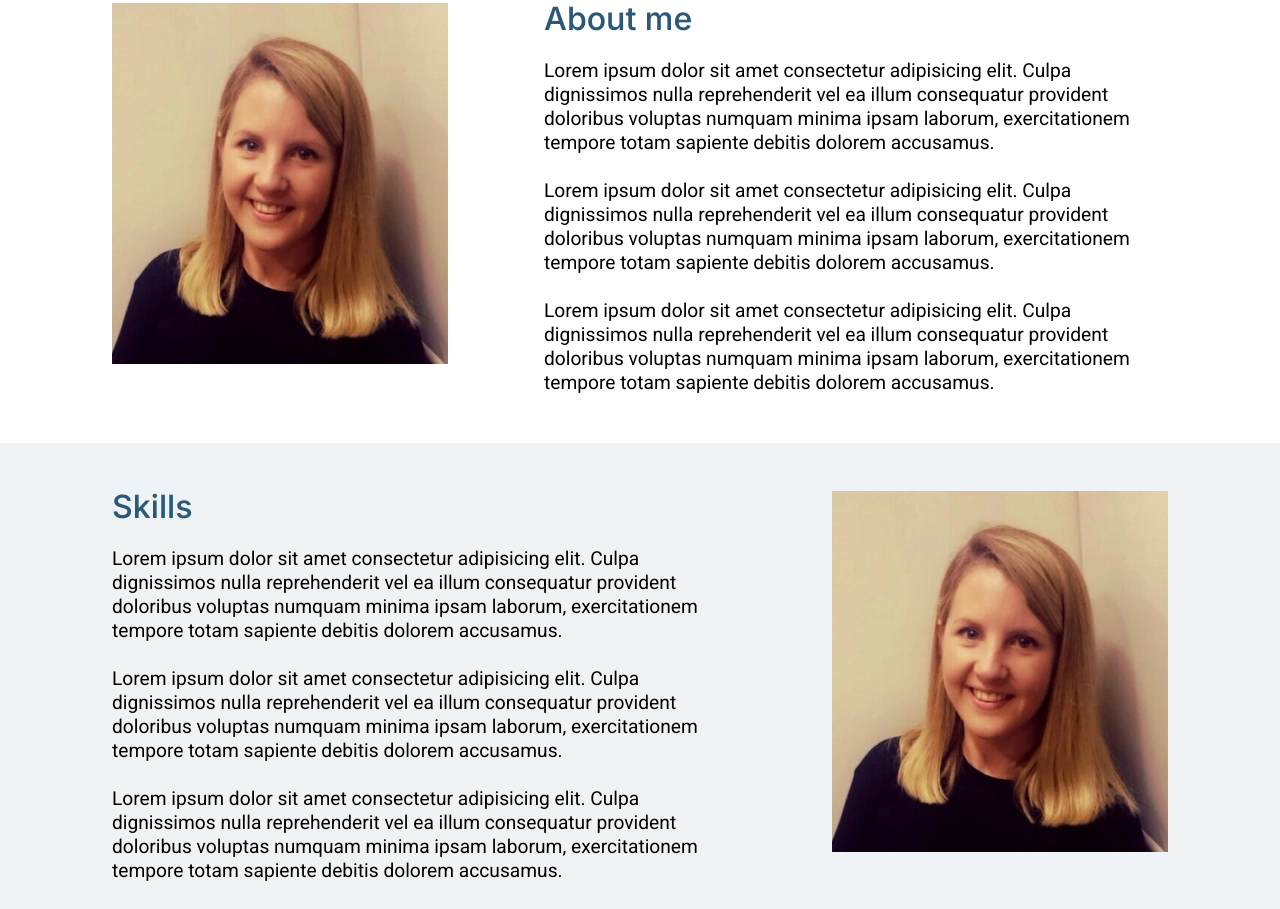
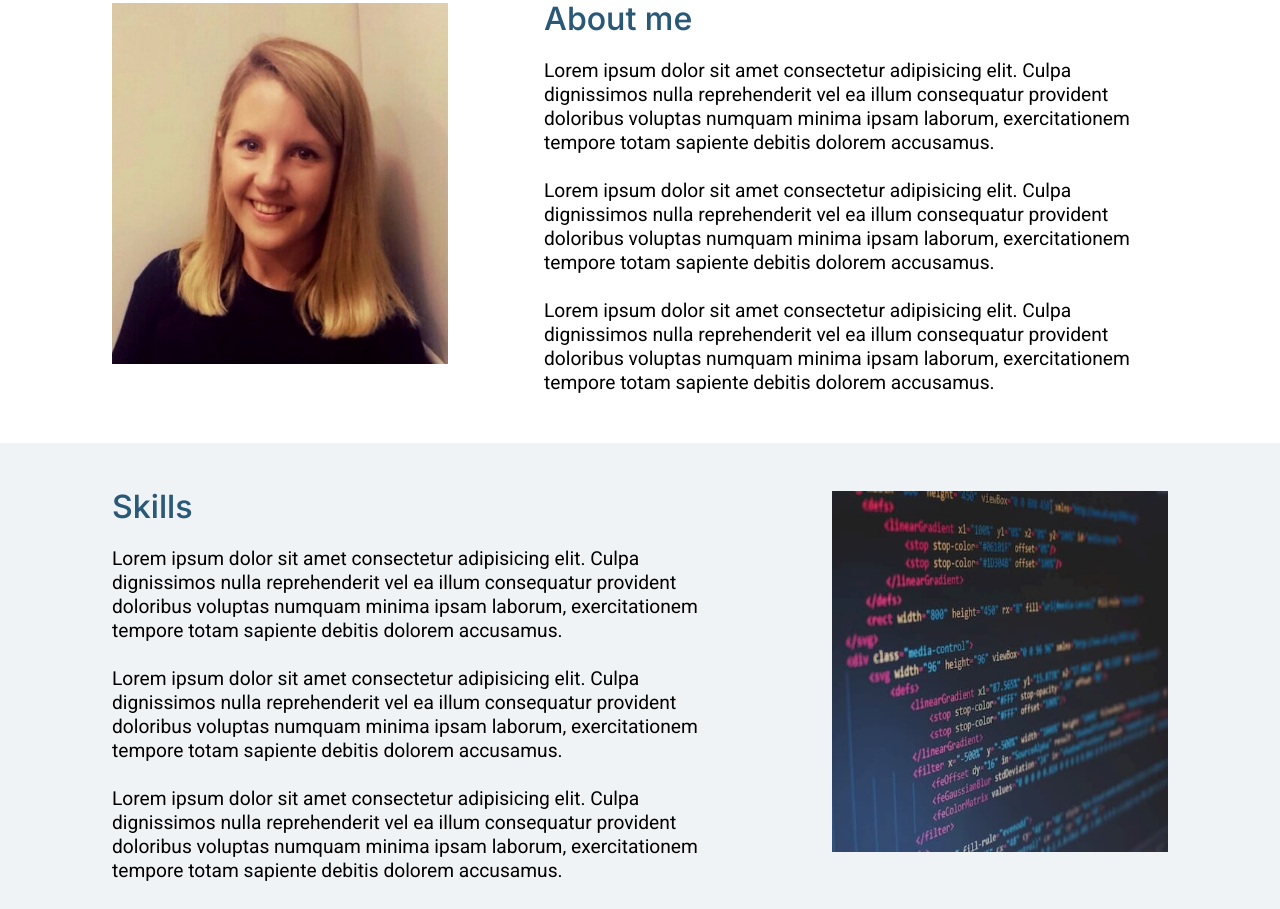
Before and after one commit to mdm106/Personal-Portfolio, a website: page src/components.html in a window 1280 px wide. Shown: the part 597-1506 px from the top of the page. Drawn offline with nearby package versions, Linux system fonts and the light colour scheme.

Commit message:
Coding image added to second row-article

```diff
--- a/src/components.html
+++ b/src/components.html
@@ -85,7 +85,7 @@
                 </p>
             </div>
             <figure class="row-article__img">
-                <img src="../images/Maddy2.jpeg" alt="Photograph of Maddy McMahon"/>
+                <img src="../images/coding.jpg" alt="Photograph of Maddy McMahon"/>
             </figure>
         </article>
     </div>
```
